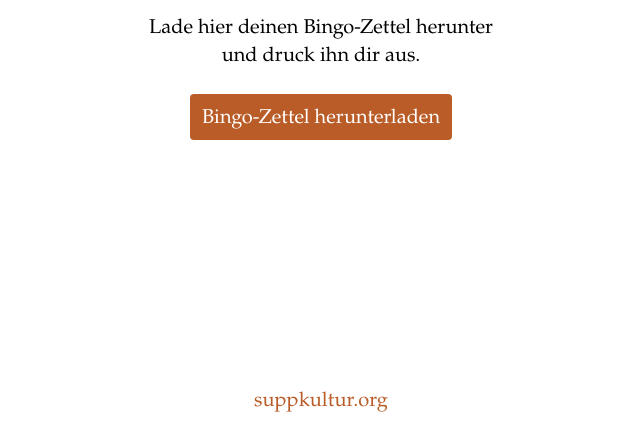
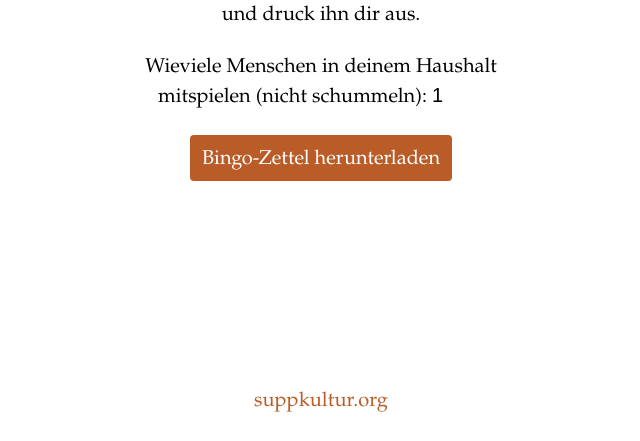
Before and after one commit to suppkultur/bingo, a website: page index.html in a window 1280 px wide. Shown: the part 359-800 px from the top of the page, without its empty margins (319-959 px from the left). Drawn offline with Linux system fonts and the light colour scheme.

Commit message:
Add count parameter, generate up to four sheets

```diff
--- a/index.html
+++ b/index.html
@@ -51,11 +51,11 @@
       border-radius: 4px;
       font: inherit;
       transition: background 0.1s ease-in;
+      cursor: pointer;
     }
 
     .download-button:hover {
       background: #994c1f;
-      text-decoration: none;
     }
 
     footer {
@@ -74,6 +74,12 @@
     a:hover {
       text-decoration: underline;
     }
+
+    input[type="number"] {
+      line-height: inherit;
+      border: none;
+      font-size: inherit;
+    }
   </style>
 </head>
 
@@ -84,7 +90,13 @@
       <p>
         Lade hier deinen Bingo-Zettel herunter und druck ihn dir aus.
       </p>
-      <a class="download-button" href="/.netlify/functions/generate-bingo-sheet">Bingo-Zettel herunterladen</a>
+      <form method="GET" action="/.netlify/functions/generate-bingo-sheet">
+        <p>
+          Wieviele Menschen in deinem Haushalt mitspielen (nicht schummeln):
+          <input name="count" type="number" min="1" max="4" value="1" />
+        </p>
+        <input type="submit" class="download-button" value="Bingo-Zettel herunterladen" />
+      </form>
     </div>
   </main>
   <footer>
--- a/package.json
+++ b/package.json
@@ -1,6 +1,6 @@
 {
   "name": "bingo",
-  "version": "0.1.0",
+  "version": "0.2.0",
   "description": "Generate bingo sheets for SuppKultur",
   "scripts": {
     "test": "echo \"Error: no test specified\" && exit 1"
```
Also changed, not shown: functions/generate-bingo-sheet/generate-bingo-sheet.js (+13 -5 lines).
